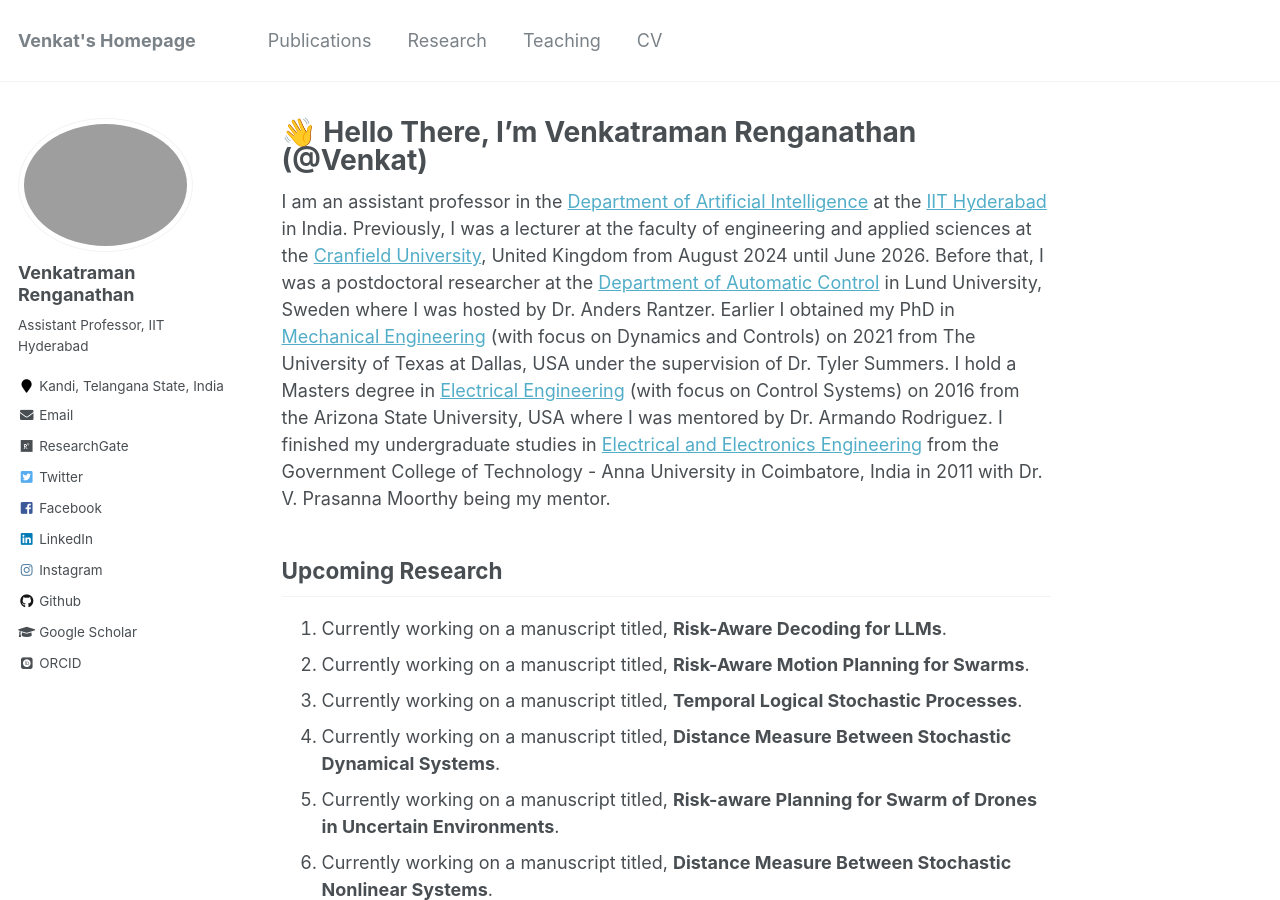
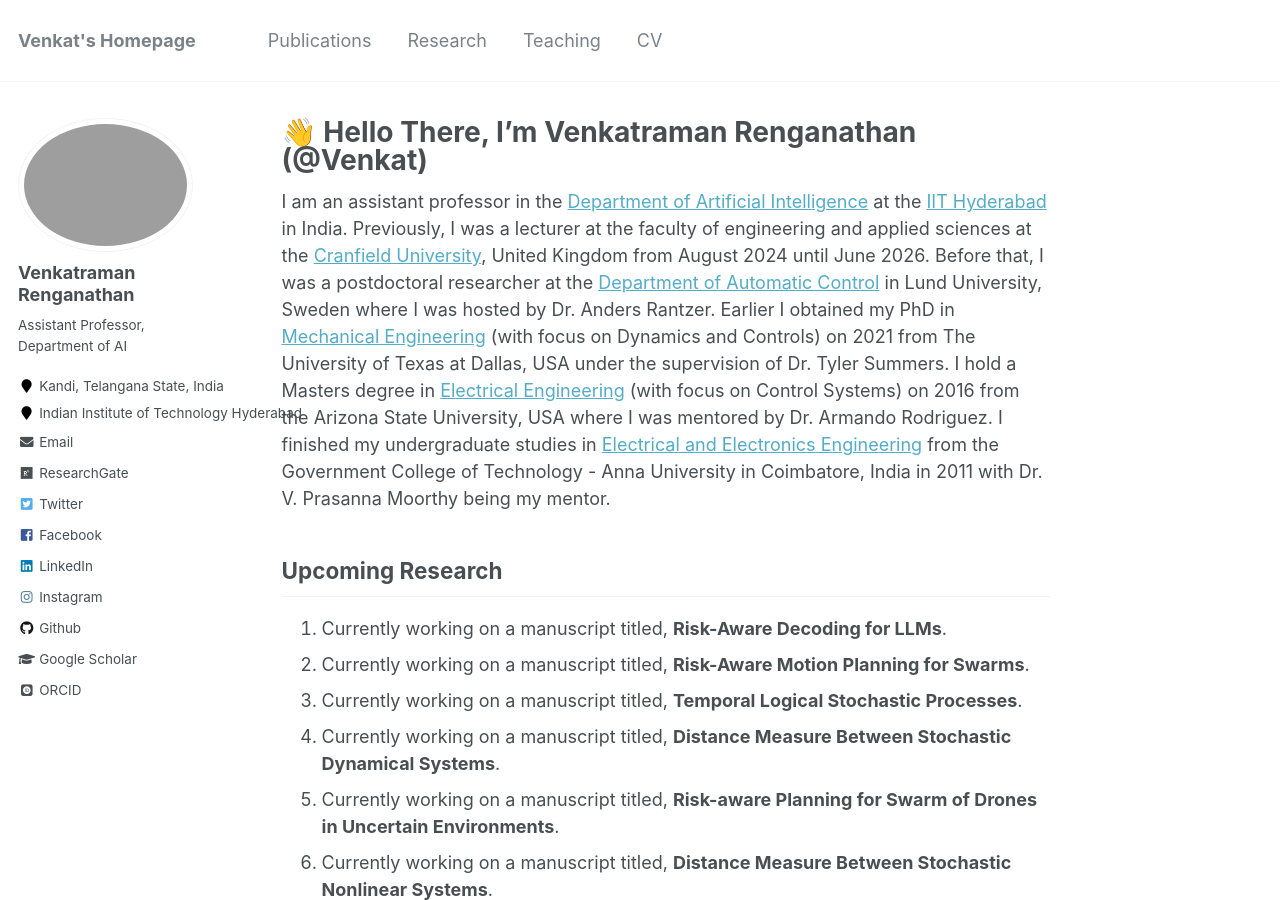
Before and after one commit to venkatramanrenganathan/venkatramanrenganathan.github.io, a Jekyll site: the page built from _pages/about.md, in a window 1280 px wide and 900 px high. Built offline with Jekyll 4.4.1, drawn with Linux system fonts in a browser that asks for light colours; some web fonts are replaced.

Commit message:
Update _config.yml

```diff
--- a/_config.yml
+++ b/_config.yml
@@ -82,9 +82,9 @@ analytics:
 author:
   name             : "Venkatraman Renganathan"
   avatar           : "Sriram.jpg"
-  bio              : "Assistant Professor, IIT Hyderabad"
+  bio              : "Assistant Professor, Department of AI"
   location         : "Kandi, Telangana State, India"
-  employer         :
+  employer         : "Indian Institute of Technology Hyderabad"
   pubmed           :
   googlescholar    : "https://scholar.google.com/citations?user=D2ANMyEAAAAJ&hl=en&oi=ao"
   email            : "venkatraman@ai.iith.ac.in"
```
